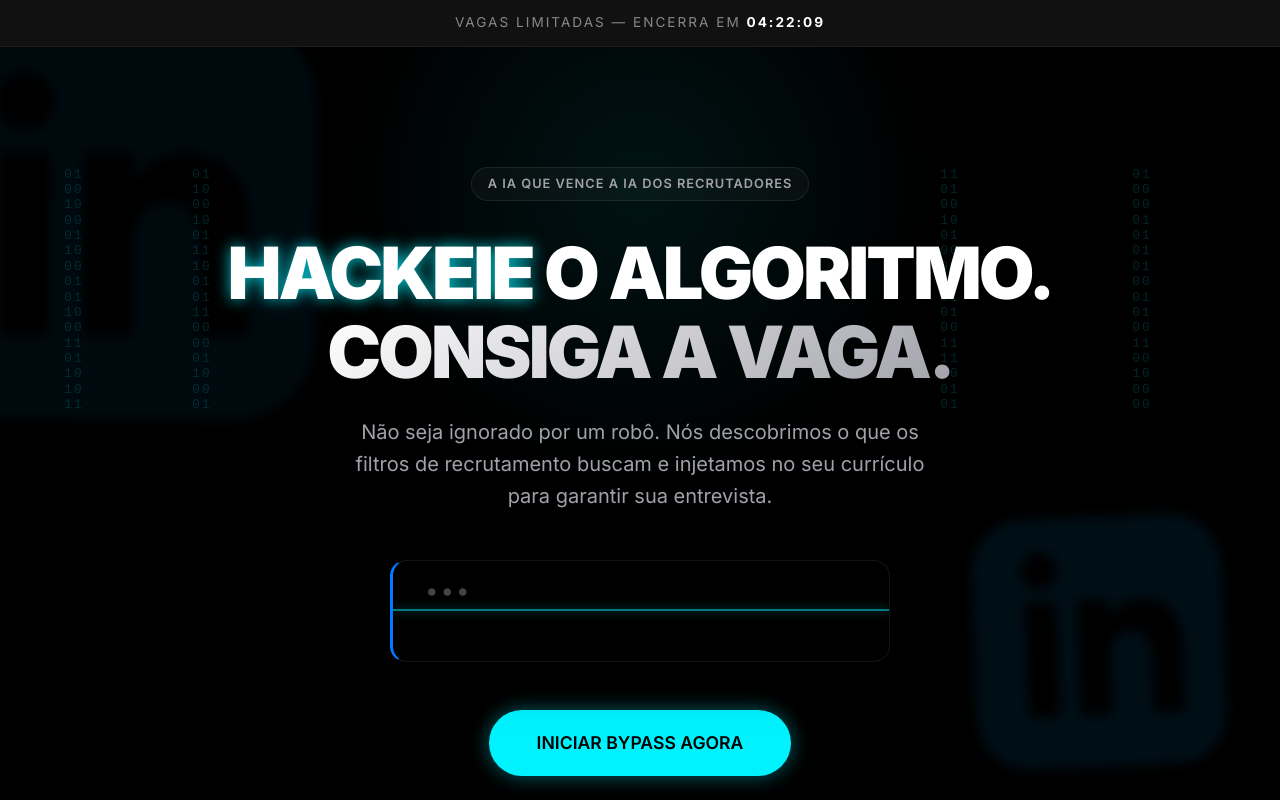
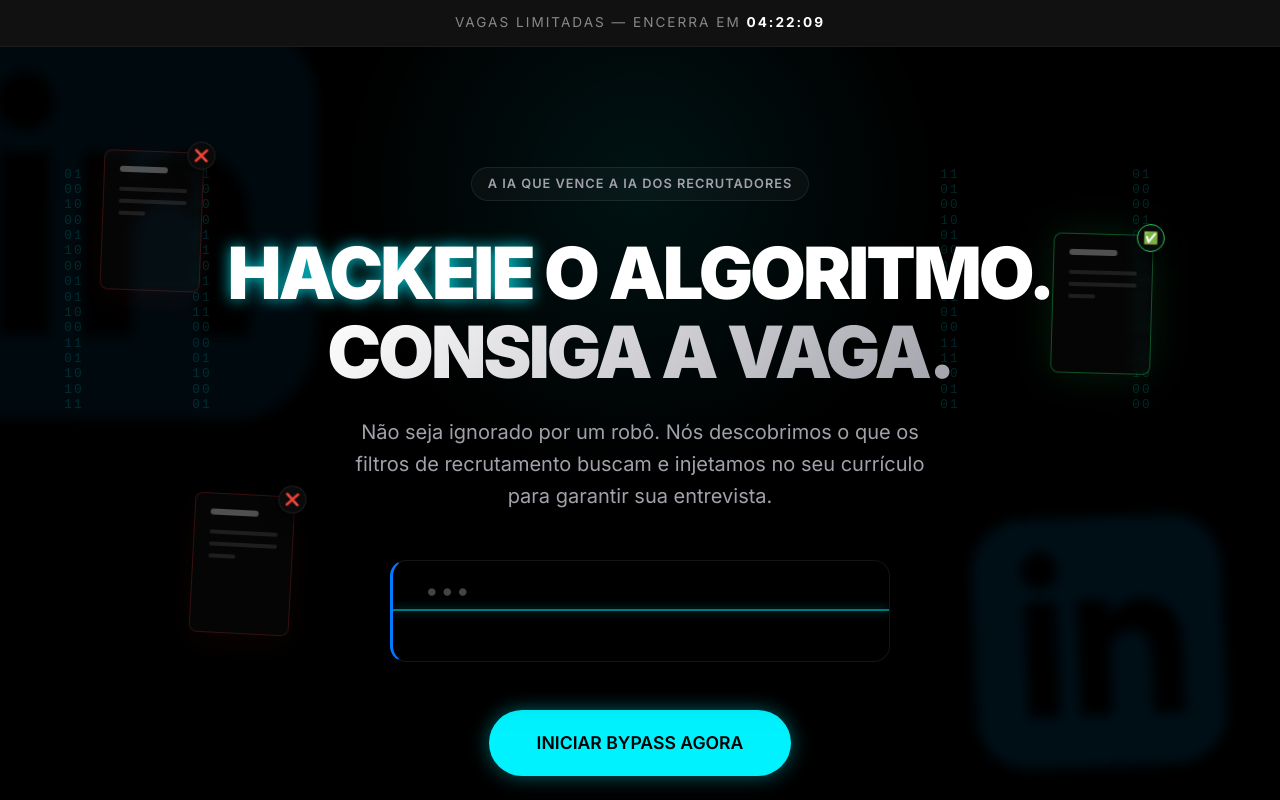
Before and after one commit to Arthurcoderdev/linked-bypass-ai, a React (Vite) app: page / in a window 1280 px wide. Shown: the top 800 px of the page. Built offline with nearby package versions, Linux system fonts and the light colour scheme.

Commit message:
Add animated floating resumes (rejected vs approved) to hero background

```diff
--- a/src/App.css
+++ b/src/App.css
@@ -231,6 +231,74 @@ body {
   from { top: -10px; }
   to { top: 100%; }
 }
+
+/* Floating Resumes */
+.floating-resume {
+  position: absolute;
+  width: 100px;
+  height: 140px;
+  background: rgba(255, 255, 255, 0.02);
+  border: 1px solid var(--border);
+  border-radius: 8px;
+  padding: 15px;
+  backdrop-filter: blur(5px);
+  z-index: 1;
+  pointer-events: none;
+  animation: float-resume 5s ease-in-out infinite alternate;
+}
+
+.floating-resume.rejected {
+  border-color: rgba(239, 68, 68, 0.2);
+  box-shadow: 0 10px 30px rgba(239, 68, 68, 0.05);
+}
+
+.floating-resume.approved {
+  border-color: rgba(34, 197, 94, 0.4);
+  box-shadow: 0 0 40px rgba(34, 197, 94, 0.15);
+}
+
+.resume-lines .line {
+  height: 4px;
+  background: rgba(255, 255, 255, 0.1);
+  border-radius: 4px;
+  margin-bottom: 8px;
+}
+.resume-lines .line.title {
+  height: 6px;
+  width: 70%;
+  margin-bottom: 15px;
+  background: rgba(255, 255, 255, 0.3);
+}
+.resume-lines .line.short {
+  width: 40%;
+}
+
+.status-badge {
+  position: absolute;
+  top: -12px;
+  right: -12px;
+  width: 28px;
+  height: 28px;
+  background: var(--bg-surface);
+  border-radius: 50%;
+  display: flex;
+  align-items: center;
+  justify-content: center;
+  font-size: 12px;
+  box-shadow: 0 5px 15px rgba(0,0,0,0.8);
+  border: 1px solid var(--border);
+}
+
+.status-badge.approved {
+  border-color: var(--success);
+  color: var(--success);
+}
+
+@keyframes float-resume {
+  0% { transform: translateY(0px) rotate(-3deg); }
+  100% { transform: translateY(-20px) rotate(3deg); }
+}
+
 
 
 .terminal-box::before {
--- a/src/pages/LandingPage.jsx
+++ b/src/pages/LandingPage.jsx
@@ -4,6 +4,20 @@ const LinkedInLogo = ({ style }) => (
   <svg className="blurred-logo" style={style} xmlns="http://www.w3.org/2000/svg" viewBox="0 0 24 24" fill="currentColor">
     <path d="M19 0h-14c-2.761 0-5 2.239-5 5v14c0 2.761 2.239 5 5 5h14c2.762 0 5-2.239 5-5v-14c0-2.761-2.238-5-5-5zm-11 19h-3v-11h3v11zm-1.5-12.268c-.966 0-1.75-.79-1.75-1.764s.784-1.764 1.75-1.764 1.75.79 1.75 1.764-.783 1.764-1.75 1.764zm13.5 12.268h-3v-5.604c0-3.368-4-3.113-4 0v5.604h-3v-11h3v1.765c1.396-2.586 7-2.777 7 2.476v6.759z"/>
   </svg>
+);
+
+const FloatingResume = ({ status, style }) => (
+  <div className={`floating-resume ${status}`} style={style}>
+    <div className="resume-lines">
+      <div className="line title"></div>
+      <div className="line"></div>
+      <div className="line"></div>
+      <div className="line short"></div>
+    </div>
+    <div className={`status-badge ${status}`}>
+      {status === 'rejected' ? '❌' : '✅'}
+    </div>
+  </div>
 );
 
 export default function LandingPage() {
@@ -41,6 +55,11 @@ export default function LandingPage() {
 
       {/* Hero Section */}
       <section className="hero" style={{position: 'relative'}}>
+        {/* Floating Resumes */}
+        <FloatingResume status="rejected" style={{ top: '15%', left: '8%', animationDelay: '0s' }} />
+        <FloatingResume status="rejected" style={{ bottom: '25%', left: '15%', animationDelay: '1.5s', transform: 'scale(0.8) rotate(-10deg)' }} />
+        <FloatingResume status="approved" style={{ top: '25%', right: '10%', animationDelay: '3s', transform: 'scale(1.2) rotate(5deg)' }} />
+
         {/* Hacker Matrix Rain */}
         <div className="matrix-code" style={{left: '5%', animationDelay: '0s'}}>01001000 01100001 01100011 01101011</div>
         <div className="matrix-code" style={{left: '15%', animationDelay: '5s'}}>01100010 01111001 01110000 01100001</div>
```
